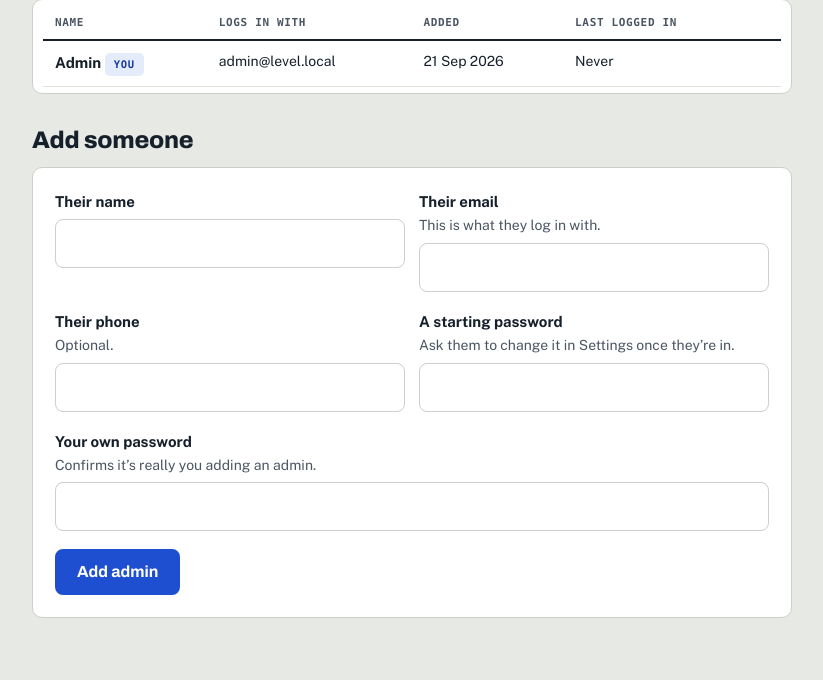
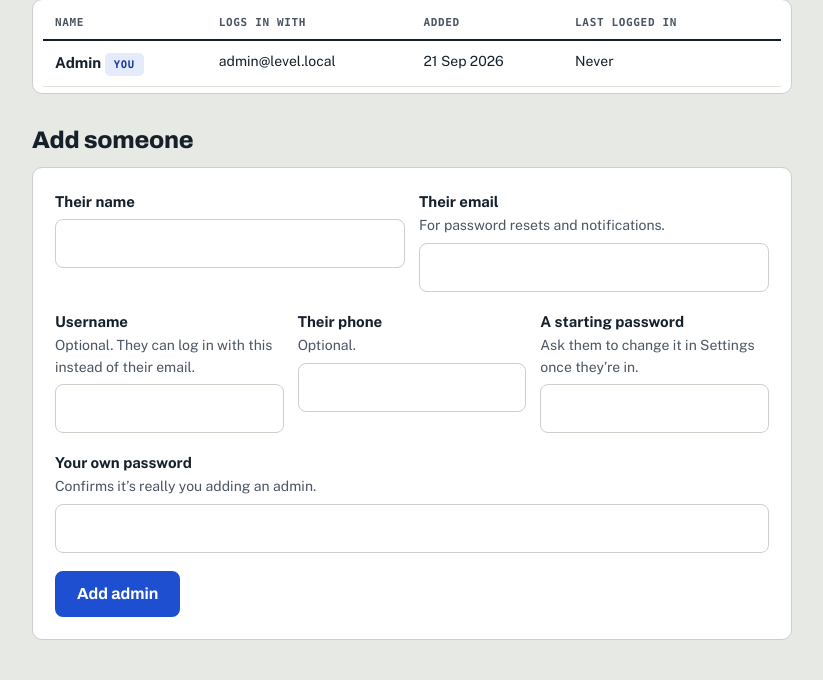
Before and after one commit to gabe-w26/level, a Flask app: page /admin/team in a window 1280 px wide. Shown: the part 230-910 px from the top of the page, without its empty margins (228-1051 px from the left). Run offline with Flask 3, Linux system fonts and the light colour scheme; the visitor is signed in with stand-in values (Sample User, id 1); data comes from the database, SQL or seed files in the repository; data that the repository does not hold is empty; some libraries are stand-ins or nearby versions; some web fonts are replaced.

Commit message:
Let people log in with a username or their email
Usernames are optional, stored lower case, and can't collide with anyone's
email address. Set one in Settings, or when adding an admin on the Team page.

Co-Authored-By: Claude Opus 5 <noreply@anthropic.com>

```diff
--- a/app.py
+++ b/app.py
@@ -308,6 +308,23 @@ def areas_by_region():
     for r in db().execute('SELECT * FROM areas ORDER BY id').fetchall():
         grouped.setdefault(r['region'], []).append(r)
     return grouped
+
+
+def clean_username(value):
+    """Usernames are stored lower case, so 'Admin 2' and 'admin 2' are the same
+    login. Returns (username or None, error or None)."""
+    name = re.sub(r'\s+', ' ', (value or '').strip()).lower()
+    if not name:
+        return None, None
+    if not re.fullmatch(r'[a-z0-9 ._-]{3,30}', name):
+        return None, ('Usernames are 3 to 30 characters, using letters, numbers, spaces, '
+                      'dots, dashes or underscores.')
+    return name, None
+
+
+def username_taken(name, user_id=None):
+    return bool(db().execute('SELECT 1 FROM users WHERE (username = ? OR email = ?) AND id <> ?',
+                             (name, name, user_id or 0)).fetchone())
 
 
 def valid_nzbn(value):
@@ -429,8 +446,9 @@ def login():
         if _too_many_attempts(ip):
             error = 'Too many attempts. Wait 15 minutes, then try again.'
         else:
-            u = db().execute('SELECT * FROM users WHERE email = ?',
-                             (request.form.get('email', '').strip().lower(),)).fetchone()
+            # People can sign in with their email or their username.
+            ident = re.sub(r'\s+', ' ', request.form.get('email', '').strip()).lower()
+            u = db().execute('SELECT * FROM users WHERE email = ? OR username = ?', (ident, ident)).fetchone()
             if u and u['closed_at']:
                 error = 'That account has been closed. Sign up again if you’d like to come back.'
             elif u and check_password_hash(u['password_hash'], request.form.get('password', '')):
@@ -543,13 +561,18 @@ def settings():
 
         if action == 'details' and not errors:
             name, phone = f.get('name', '').strip(), f.get('phone', '').strip()
+            username, username_error = clean_username(f.get('username'))
             if len(name) < 2:
                 errors['name'] = 'Enter your name.'
             if len(re.sub(r'\D', '', phone)) < 8:
                 errors['phone'] = 'Enter a phone number.'
+            if username_error:
+                errors['username'] = username_error
+            elif username and username_taken(username, u['id']):
+                errors['username'] = 'Someone already uses that username.'
             if not errors:
-                db().execute('UPDATE users SET name = ?, phone = ?, email_alerts = ? WHERE id = ?',
-                             (name, phone, 1 if f.get('email_alerts') else 0, u['id']))
+                db().execute('UPDATE users SET name = ?, phone = ?, username = ?, email_alerts = ? WHERE id = ?',
+                             (name, phone, username, 1 if f.get('email_alerts') else 0, u['id']))
                 db().commit()
                 flash('Saved.')
                 return redirect(url_for('settings'))
@@ -1343,24 +1366,30 @@ def admin_team():
         f = request.form
         name, email = f.get('name', '').strip(), f.get('email', '').strip().lower()
         password = f.get('password', '')
+        username, username_error = clean_username(f.get('username'))
         if not check_password_hash(current_user()['password_hash'], f.get('current_password', '')):
             errors['current_password'] = 'That isn’t your password.'
         if len(name) < 2:
             errors['name'] = 'Enter their name.'
         if not re.fullmatch(r'[^@\s]+@[^@\s]+\.[^@\s]+', email):
-            errors['email'] = 'Enter a valid email address — this is what they log in with.'
+            errors['email'] = 'Enter a valid email address.'
         elif db().execute('SELECT 1 FROM users WHERE email = ?', (email,)).fetchone():
             errors['email'] = 'There’s already an account with that email.'
+        if username_error:
+            errors['username'] = username_error
+        elif username and username_taken(username):
+            errors['username'] = 'Someone already uses that username.'
         if len(password) < 8:
             errors['password'] = 'Use at least 8 characters — 12 or more for an admin.'
         if not errors:
-            db().execute('INSERT INTO users (role, email, password_hash, name, phone, created_at) '
-                         "VALUES ('admin',?,?,?,?,?)",
-                         (email, hash_password(password), name, f.get('phone', '').strip() or None, ts(utcnow())))
+            db().execute('INSERT INTO users (role, email, username, password_hash, name, phone, created_at) '
+                         "VALUES ('admin',?,?,?,?,?,?)",
+                         (email, username, hash_password(password), name,
+                          f.get('phone', '').strip() or None, ts(utcnow())))
             db().commit()
             flash(f'{name} can now log in at /login with {email}. Ask them to change the password in Settings.')
             return redirect(url_for('admin_team'))
-    admins = db().execute("SELECT id, name, email, phone, created_at, last_login_at FROM users "
+    admins = db().execute("SELECT id, name, email, username, phone, created_at, last_login_at FROM users "
                           "WHERE role = 'admin' AND closed_at IS NULL ORDER BY id").fetchall()
     return render_template('admin/team.html', admins=admins, errors=errors, form=request.form)
 
--- a/schema.py
+++ b/schema.py
@@ -18,6 +18,7 @@ CREATE TABLE IF NOT EXISTS users (
     id                  INTEGER PRIMARY KEY AUTOINCREMENT,
     role                TEXT NOT NULL,
     email               TEXT NOT NULL UNIQUE,
+    username            TEXT,
     password_hash       TEXT NOT NULL,
     name                TEXT NOT NULL,
     phone               TEXT,
@@ -249,6 +250,7 @@ CREATE TABLE IF NOT EXISTS locks (
     expires_at      TEXT NOT NULL
 );
 
+CREATE UNIQUE INDEX IF NOT EXISTS idx_users_username ON users (username);
 CREATE INDEX IF NOT EXISTS idx_offers_job      ON offers (job_id, status);
 CREATE INDEX IF NOT EXISTS idx_offers_trade    ON offers (trade_id, offered_at);
 CREATE INDEX IF NOT EXISTS idx_offers_expiry   ON offers (status, expires_at);
@@ -268,6 +270,8 @@ MIGRATIONS = [
     'ALTER TABLE users ADD COLUMN email_alerts INTEGER NOT NULL DEFAULT 1',
     'ALTER TABLE users ADD COLUMN unsub_token TEXT',
     'ALTER TABLE users ADD COLUMN closed_at TEXT',
+    'ALTER TABLE users ADD COLUMN username TEXT',
+    'CREATE UNIQUE INDEX idx_users_username ON users (username)',
 ]
 
 
--- a/templates/admin/team.html
+++ b/templates/admin/team.html
@@ -17,7 +17,7 @@
         {% for a in admins %}
         <tr>
           <td><b>{{ a.name }}</b>{% if a.id == me.id %} <span class="pill active">You</span>{% endif %}</td>
-          <td class="small">{{ a.email }}</td>
+          <td class="small">{{ a.username ~ ' or ' ~ a.email if a.username else a.email }}</td>
           <td class="small">{{ a.created_at|day }}</td>
           <td class="small">{{ a.last_login_at|ago if a.last_login_at else 'Never' }}</td>
           <td>
@@ -44,12 +44,17 @@
         {{ m.err(errors, 'name') }}
       </div>
       <div class="{{ 'has-error' if errors.email }}">
-        <label for="email">Their email <span class="hint">This is what they log in with.</span></label>
+        <label for="email">Their email <span class="hint">For password resets and notifications.</span></label>
         <input id="email" name="email" type="email" value="{{ form.get('email', '') }}">
         {{ m.err(errors, 'email') }}
       </div>
     </div>
     <div class="row">
+      <div class="{{ 'has-error' if errors.username }}">
+        <label for="username">Username <span class="hint">Optional. They can log in with this instead of their email.</span></label>
+        <input id="username" name="username" type="text" value="{{ form.get('username', '') }}">
+        {{ m.err(errors, 'username') }}
+      </div>
       <div>
         <label for="phone">Their phone <span class="hint">Optional.</span></label>
         <input id="phone" name="phone" type="tel" value="{{ form.get('phone', '') }}">
--- a/templates/login.html
+++ b/templates/login.html
@@ -10,8 +10,8 @@
       {{ m.csrf() }}
       <input type="hidden" name="next" value="{{ request.args.get('next', '') }}">
       <div>
-        <label for="email">Email</label>
-        <input id="email" name="email" type="email" autocomplete="email" required value="{{ request.form.get('email', '') }}">
+        <label for="email">Email or username</label>
+        <input id="email" name="email" type="text" autocomplete="username" required value="{{ request.form.get('email', '') }}">
       </div>
       <div>
         <label for="password">Password</label>
--- a/templates/settings.html
+++ b/templates/settings.html
@@ -32,6 +32,11 @@
         <input id="phone" name="phone" type="tel" value="{{ form.get('phone') or me.phone or '' }}">
         {{ m.err(errors, 'phone') }}
       </div>
+    </div>
+    <div class="{{ 'has-error' if errors.username }}">
+      <label for="username">Username <span class="hint">Optional. Lets you log in with this instead of your email.</span></label>
+      <input id="username" name="username" type="text" autocomplete="username" value="{{ form.get('username') if form.get('action') == 'details' else (me.username or '') }}">
+      {{ m.err(errors, 'username') }}
     </div>
     <label class="check">
       <input type="checkbox" name="email_alerts" value="1" {{ 'checked' if me.email_alerts }}>
```
